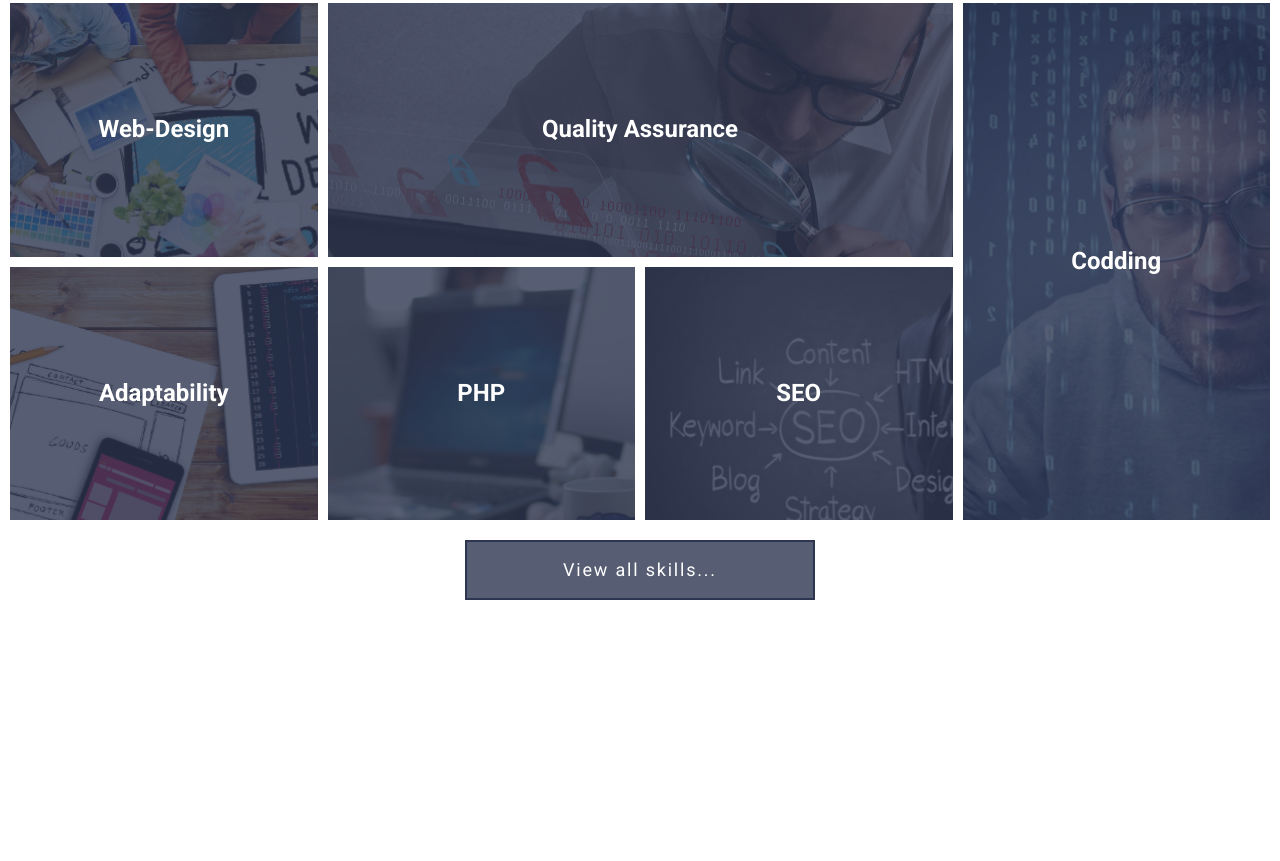
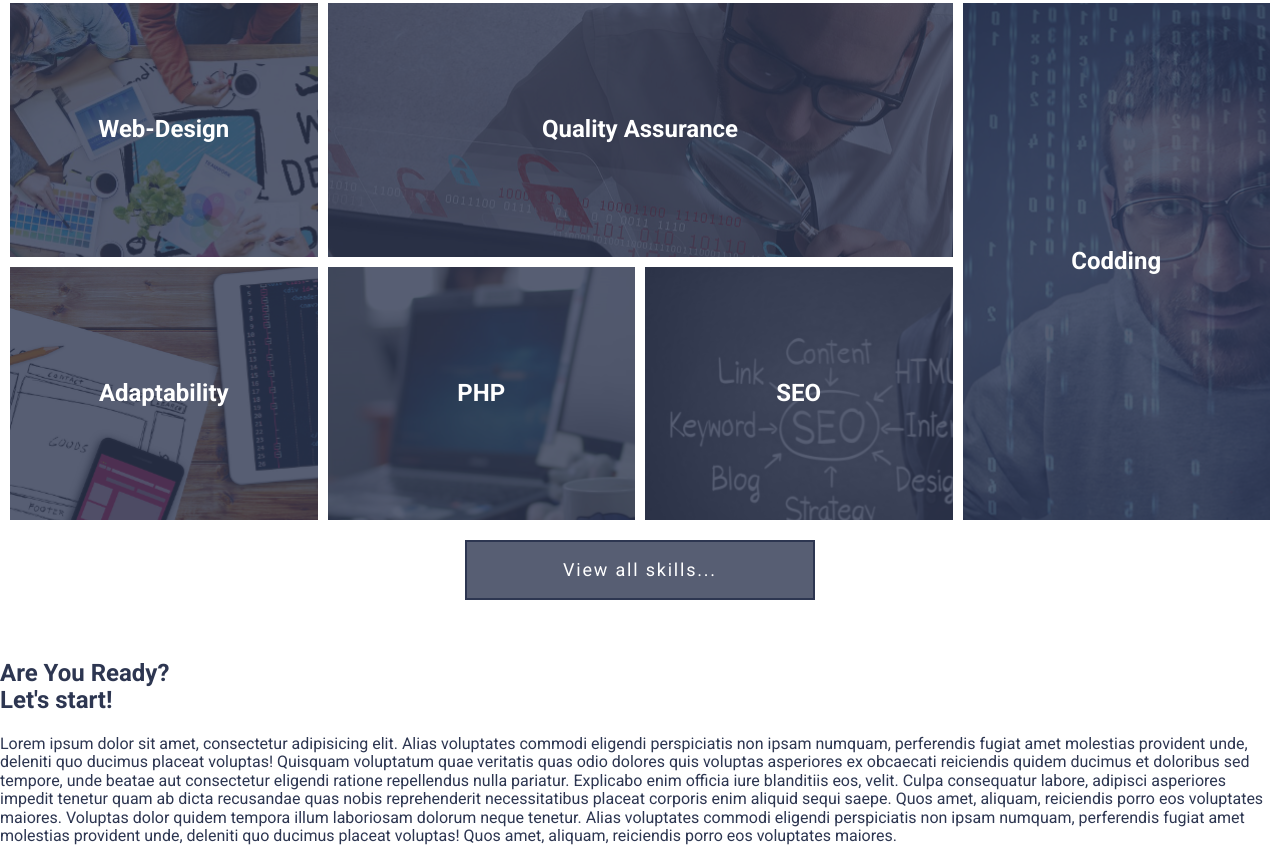
Before and after one commit to AlexSkrud/my_project, a website: page index.html in a window 1280 px wide. Shown: the part 1070-1931 px from the top of the page. Before the commit the page ends 1710 px from the top, so only its background shows below. Drawn offline with Linux system fonts and the light colour scheme.

Commit message:
пробы второй секции

```diff
--- a/index.html
+++ b/index.html
@@ -132,7 +132,32 @@
       </div>
 
     </section>
-    <section></section>
+
+    <section class="about">
+      <div class="about__container">
+        <h2 class="about__title">Are You Ready?<br> Let's start!</h2>
+        <p class="about__text">Lorem ipsum dolor sit amet, consectetur adipisicing elit. Alias voluptates commodi
+          eligendi perspiciatis non ipsam
+          numquam, perferendis fugiat amet molestias provident unde, deleniti quo ducimus placeat voluptas!
+          Quisquam voluptatum quae veritatis quas odio dolores quis voluptas asperiores ex obcaecati reiciendis quidem
+          ducimus et
+          doloribus sed tempore, unde beatae aut consectetur eligendi ratione repellendus nulla pariatur. Explicabo enim
+          officia
+          iure blanditiis eos, velit.
+          Culpa consequatur labore, adipisci asperiores impedit tenetur quam ab dicta recusandae quas nobis
+          reprehenderit
+          necessitatibus placeat corporis enim aliquid sequi saepe. Quos amet, aliquam, reiciendis porro eos voluptates
+          maiores.
+          Voluptas dolor quidem tempora illum laboriosam dolorum neque tenetur.
+          Alias voluptates commodi eligendi perspiciatis non ipsam numquam, perferendis fugiat amet molestias provident
+          unde,
+          deleniti quo ducimus placeat voluptas! Quos amet, aliquam, reiciendis porro eos voluptates maiores.</p>
+        <div class="about__image"></div>
+        <div class="about__overlay"></div>
+      </div>
+
+
+    </section>
     <section></section>
     <section></section>
 
```
Also changed, not shown: assets/scss/components/sections/_section-about.scss (+33 -0 lines).
